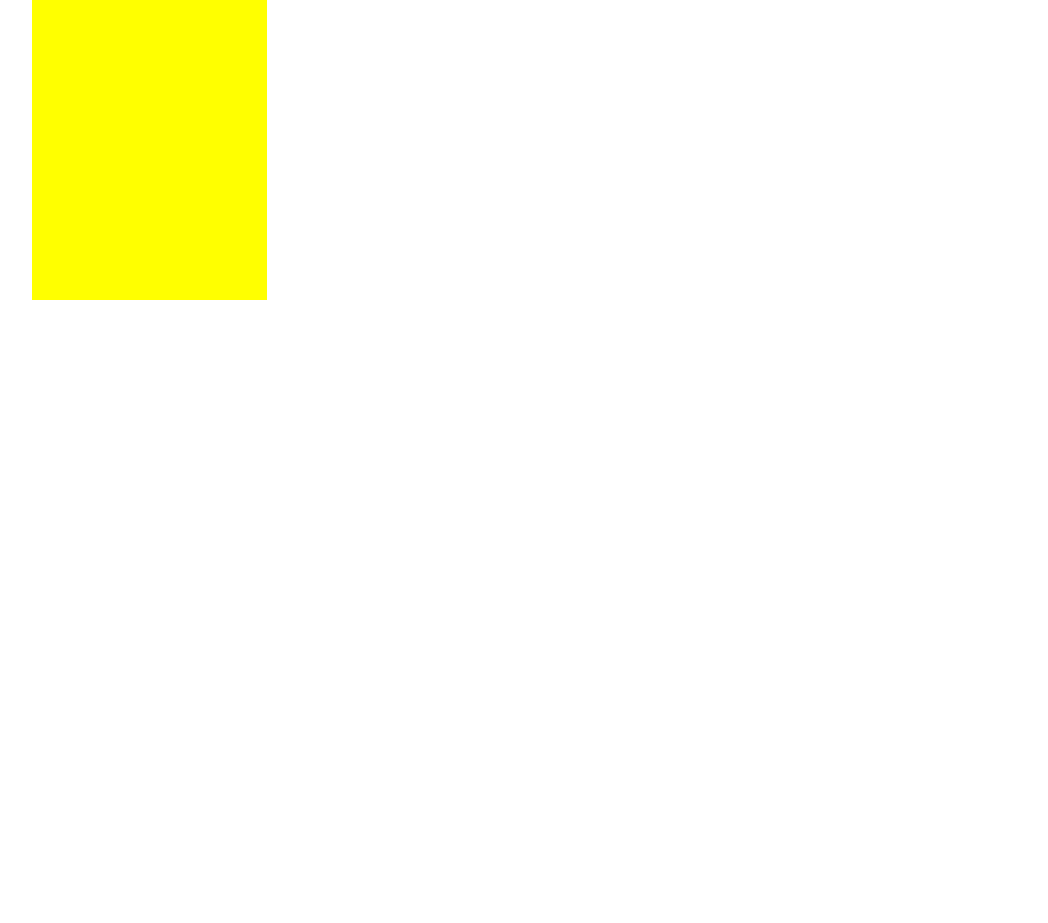
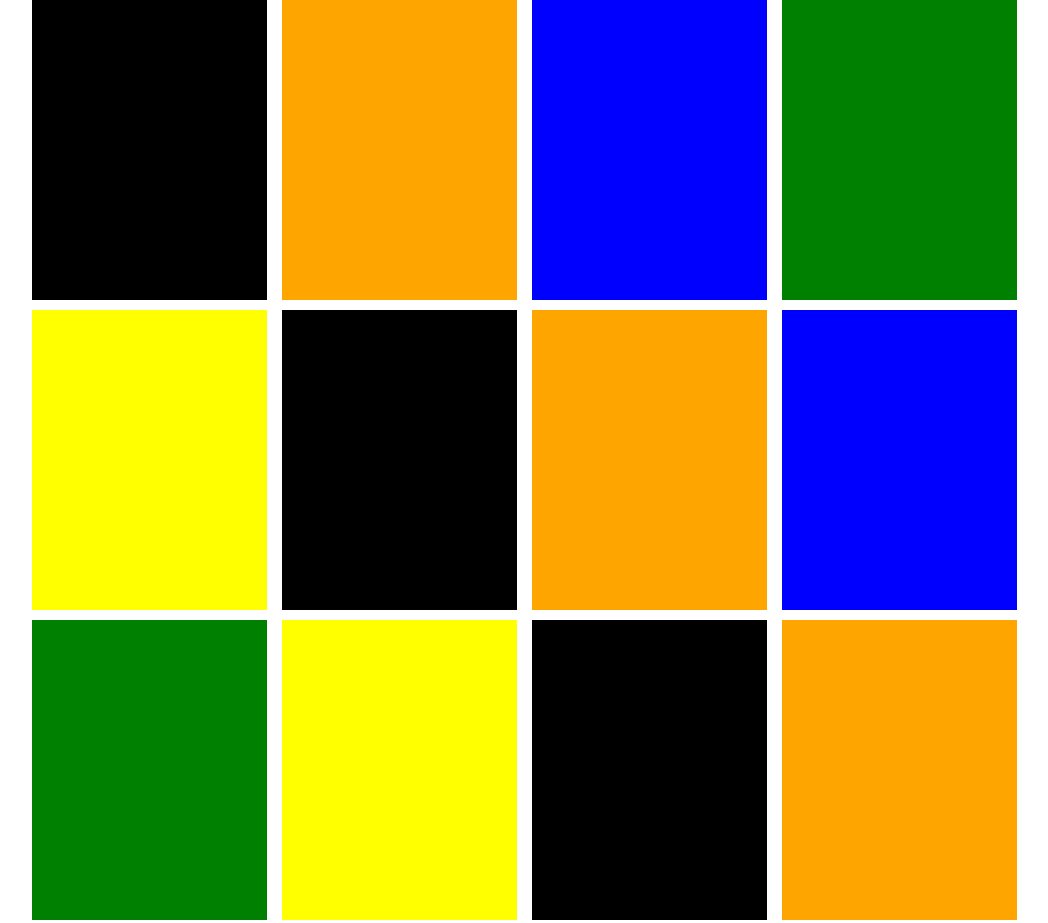
Before and after one commit to baixiaoji/demos, a plain HTML site: page waterFull/index.html in a window 1280 px wide. Shown: the top 923 px of the page, without its empty margins (108-1156 px from the left). Before the commit the page ends 800 px from the top, so only its background shows below. Drawn offline with Linux system fonts and the light colour scheme.

Commit message:
package the waterfull function

```diff
--- a/waterFull/index.html
+++ b/waterFull/index.html
@@ -76,10 +76,10 @@
 </body>
 <script src="jquery.min.js"></script>
 <script>
-	waterFull();
-	$(window).resize(function(){
-		waterFull();
-	});
+	// waterFull();
+	// $(window).resize(function(){
+	// 	waterFull();
+	// });
 
 
 	/*
@@ -125,9 +125,50 @@
 			hArr[idx] = $cur.outerHeight(true) + hArr[idx];
 		});
 	}*/
+	// 简单封装
+	var waterFull = (function(){
+		function init($ele){
+			var ctWidth = $ele.width(),
+			    itemWidth = $(".item").outerWidth(true),
+			    col = Math.floor(ctWidth/itemWidth);
+
+			var itemHeightArr = [];
+			for(var i = 0; i<col;i++){
+				itemHeightArr.push(0);
+			}
+
+			$(".item").each(function(){
+				var $cur = $(this);
+				var idx = 0;
+				var minHeight = itemHeightArr[0];
+
+				for(var i = 0; i<itemHeightArr.length;i++){
+					if(minHeight>itemHeightArr[i]){
+						idx  = i;
+						minHeight = itemHeightArr[i]
+					}
+				}
+
+				$cur.css({
+					"top":minHeight,
+					"left":itemWidth*idx
+				})
+
+				itemHeightArr[idx] = $cur.outerHeight(true) + itemHeightArr[idx];
+			});
 
 
 
+		}
+		return {
+			init:init
+		}
+	})()
+
+	waterFull.init($(".wrap"))
+	$(window).resize(function(){
+		waterFull.init($(".wrap"))
+	});
 
 </script>
 </html>
```
